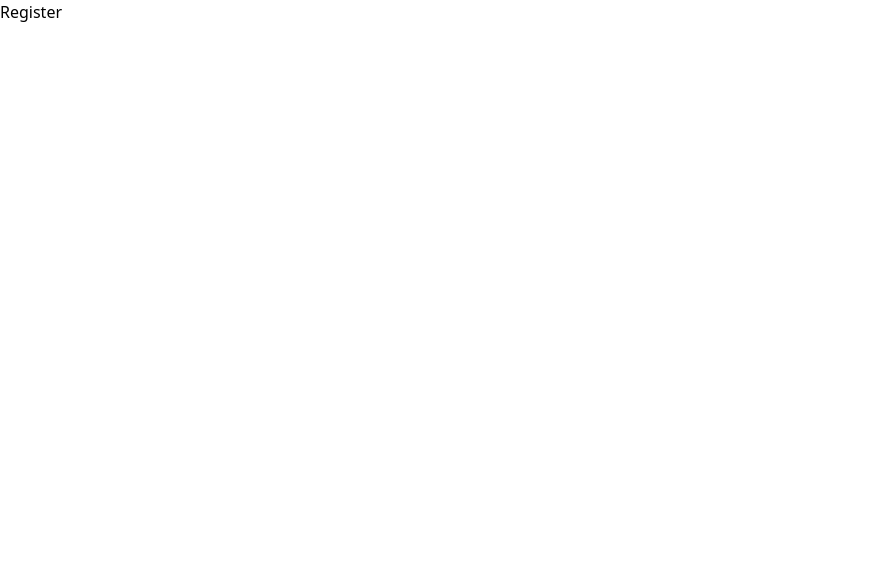
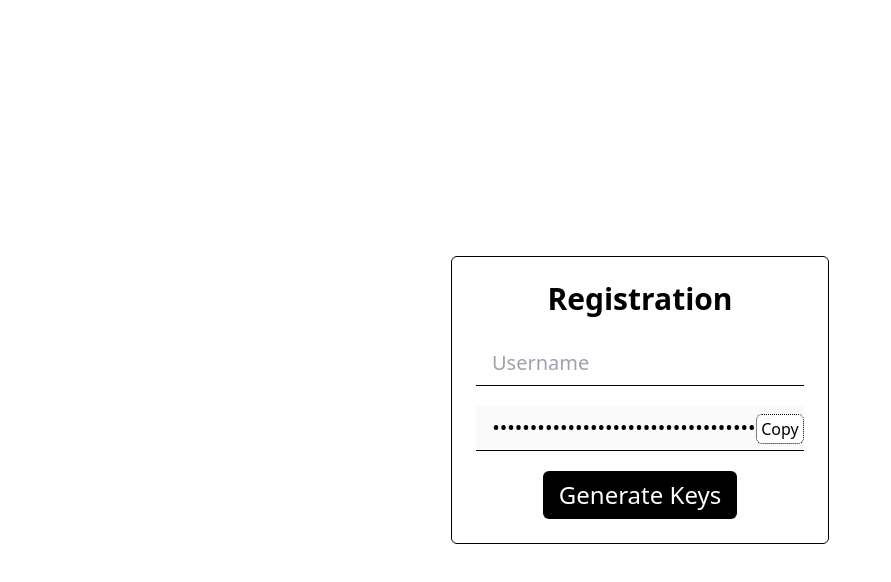
Before and after one commit to sanqro/chat, a React (Create React App) app in the folder client/: page /register in a window 1280 px wide. Shown: the top 582 px of the page, without its empty margins (0-891 px from the left). Built offline with nearby package versions, Linux system fonts and the light colour scheme.

Commit message:
add registration field

```diff
--- /dev/null
+++ b/client/src/components/RegistrationField.tsx
@@ -0,0 +1,32 @@
+import React, { FormEvent } from "react";
+import CopyBox from "./CopyBox";
+import FormInputField from "./FormInputField";
+import SubmitButton from "./SubmitButton";
+
+function RegistrationField() {
+  const submitHandler = (e: FormEvent<HTMLFormElement>) => {
+    e.preventDefault();
+    alert("submit function gets called!");
+    // submit
+  };
+
+  return (
+    <div className="flex flex-col border border-black rounded-md p-6 items-center">
+      <h1>Registration</h1>
+      <form className="flex flex-col space-y-5 items-center" onSubmit={submitHandler}>
+        <label htmlFor="username">
+          <FormInputField type="text" placeholder="Username" />
+        </label>
+        <label htmlFor="privateKey">
+          <CopyBox placeholder="New Private Key">
+            Text to Copy!Text to Copy!Text to Copy!Text to Copy!Text to Copy!Text to Copy!Text to
+            Copy!Text to Copy!Text to Copy!Text to Copy!Text to Copy!Text to Copy!Text to Copy!
+          </CopyBox>
+        </label>
+        <SubmitButton>Generate Keys</SubmitButton>
+      </form>
+    </div>
+  );
+}
+
+export default RegistrationField;
--- a/client/src/pages/Register.tsx
+++ b/client/src/pages/Register.tsx
@@ -1,7 +1,12 @@
 import React from "react";
+import RegistrationField from "../components/RegistrationField";
 
 function Register() {
-  return <div>Register</div>;
+  return (
+    <main>
+      <RegistrationField />
+    </main>
+  );
 }
 
 export default Register;
```
